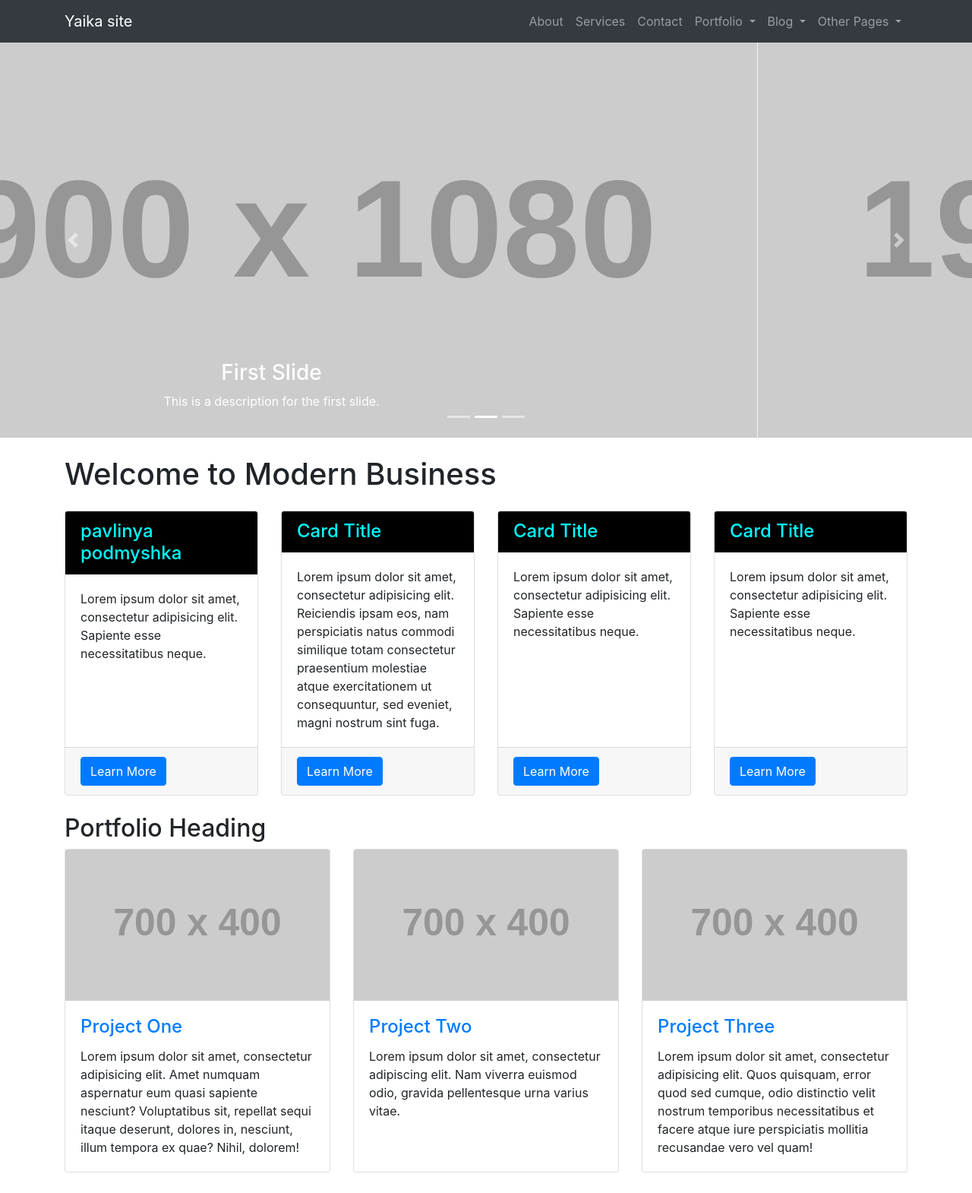
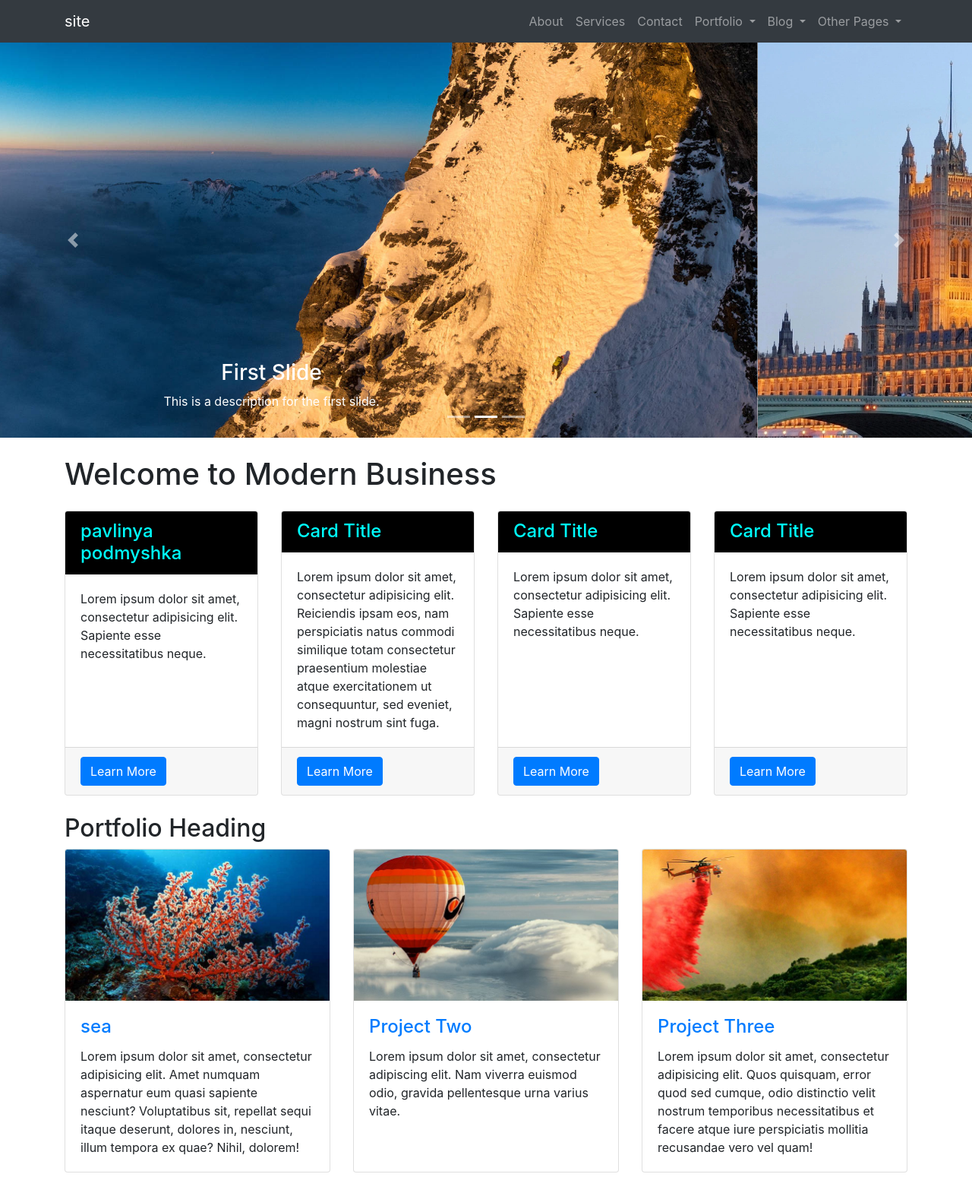
Before and after one commit to xdariyax/my-first-html, a website: page html/index.html in a window 1280 px wide. Shown: the top 1570 px of the page at 76% size. Drawn offline with Linux system fonts and the light colour scheme; placeholder pictures from the web are drawn by us.

Commit message:
plus picture

```diff
--- a/html/index.html
+++ b/html/index.html
@@ -24,7 +24,7 @@
     <!-- Navigation -->
     <nav class="navbar fixed-top navbar-expand-lg navbar-dark bg-dark fixed-top">
       <div class="container">
-        <a class="navbar-brand" href="index.html">Yaika site</a>
+        <a class="navbar-brand" href="index.html"> site</a>
         <button class="navbar-toggler navbar-toggler-right" type="button" data-toggle="collapse" data-target="#navbarResponsive" aria-controls="navbarResponsive" aria-expanded="false" aria-label="Toggle navigation">
           <span class="navbar-toggler-icon"></span>
         </button>
@@ -87,14 +87,14 @@
         </ol>
         <div class="carousel-inner" role="listbox">
           <!-- Slide One - Set the background image for this slide in the line below -->
-          <div class="carousel-item active" style="background-image: url('http://placehold.it/1900x1080')">
+          <div class="carousel-item active" style="background-image: url('img/4.jpg')">
             <div class="carousel-caption d-none d-md-block">
               <h3>First Slide</h3>
               <p>This is a description for the first slide.</p>
             </div>
           </div>
           <!-- Slide Two - Set the background image for this slide in the line below -->
-          <div class="carousel-item" style="background-image: url('http://placehold.it/1900x1080')">
+          <div class="carousel-item" style="background-image: url('img/5.jpg')">
             <div class="carousel-caption d-none d-md-block">
               <h3>Second Slide</h3>
               <p>This is a description for the second slide.</p>
@@ -180,10 +180,10 @@
       <div class="row">
         <div class="col-lg-4 col-sm-6 portfolio-item">
           <div class="card h-100">
-            <a href="#"><img class="card-img-top" src="http://placehold.it/700x400" alt=""></a>
+            <a href="#"><img class="card-img-top" src="img/1.jpg" alt=""></a>
             <div class="card-body">
               <h4 class="card-title">
-                <a href="#">Project One</a>
+                <a href="#">sea</a>
               </h4>
               <p class="card-text">Lorem ipsum dolor sit amet, consectetur adipisicing elit. Amet numquam aspernatur eum quasi sapiente nesciunt? Voluptatibus sit, repellat sequi itaque deserunt, dolores in, nesciunt, illum tempora ex quae? Nihil, dolorem!</p>
             </div>
@@ -191,7 +191,7 @@
         </div>
         <div class="col-lg-4 col-sm-6 portfolio-item">
           <div class="card h-100">
-            <a href="#"><img class="card-img-top" src="http://placehold.it/700x400" alt=""></a>
+            <a href="#"><img class="card-img-top" src="img/2.jpg" alt=""></a>
             <div class="card-body">
               <h4 class="card-title">
                 <a href="#">Project Two</a>
@@ -202,7 +202,7 @@
         </div>
         <div class="col-lg-4 col-sm-6 portfolio-item">
           <div class="card h-100">
-            <a href="#"><img class="card-img-top" src="http://placehold.it/700x400" alt=""></a>
+            <a href="#"><img class="card-img-top" src="img/3.jpg" alt=""></a>
             <div class="card-body">
               <h4 class="card-title">
                 <a href="#">Project Three</a>
```
Also changed, not shown: html/img/1.jpg (added), html/img/2.jpg (added), html/img/3.jpg (added), html/img/4.jpg (added), html/img/5.jpg (added).
